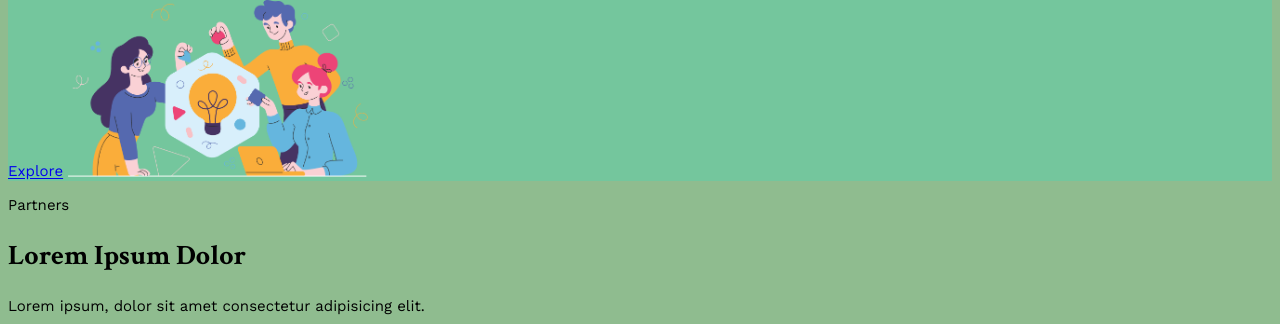
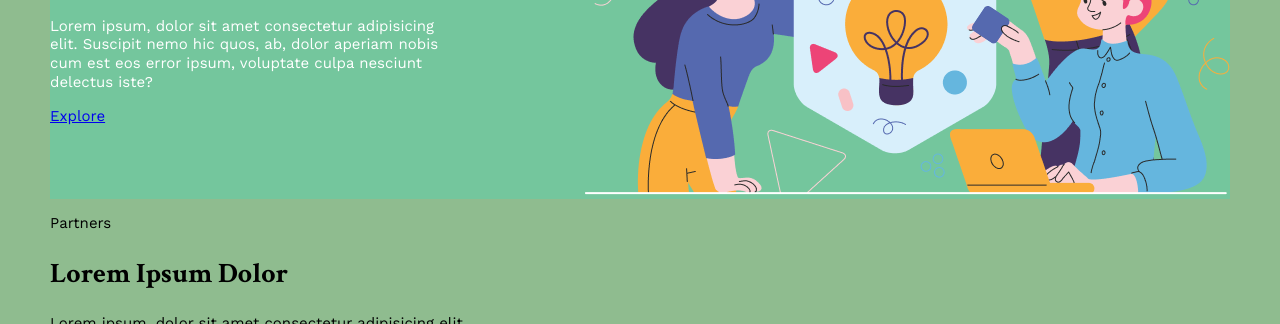
Before and after one commit to avlyceum/web-6c, a plain HTML site: page 02-website/index.html in a window 1280 px wide. Shown: the part 266-590 px from the top of the page. Drawn offline with nearby package versions, Linux system fonts and the light colour scheme.

Commit message:
feat: design system, hero update

```diff
--- a/02-website/index.html
+++ b/02-website/index.html
@@ -7,49 +7,10 @@
     <link rel="preconnect" href="https://fonts.googleapis.com">
     <link rel="preconnect" href="https://fonts.gstatic.com" crossorigin>
     <link href="https://fonts.googleapis.com/css2?family=Crimson+Text:ital,wght@0,400;0,600;0,700;1,400;1,600;1,700&family=Work+Sans:ital,wght@0,100..900;1,100..900&display=swap" rel="stylesheet">
-    <style>
-        body {
-            font-family: "Work Sans", sans-serif;
-            font-size: 15px;
-            font-weight: normal;
-            line-height: 125%; /* 1.25 18.75px */
-        }
-        h1, h2, h3 {
-            font-family: "Crimson Text", serif;
-            font-weight: bold;
-            line-height: 125%;
-        }
-        h1 {
-            font-size: 40px;
-        }
-        h2 {
-            font-size: 32px;
-        }
-        h2 {
-            font-size: 28px;
-        }
-
-        header nav a {
-            color: white;
-            text-decoration: none;
-        }
-        header nav a:hover {
-            text-decoration: underline;
-        }
-
-        .hero {
-            background-color: #74C69D;
-            color: #FFFFFF;
-        }
-        .subtitle {
-            font-size: 16px;
-            font-weight: bold;
-            letter-spacing: 5px;
-        }
-    </style>
+    <link rel="stylesheet" href="style.css">
 </head>
 <body style="background-color: darkseagreen;">
-    <header>
+    <header class="container">
         <a href="/">
             <img src="images/logo.svg" alt="Logo Start" width="187" />
         </a>
@@ -63,15 +24,19 @@
 
     <main>
 
-        <section class="hero">
-            <p class="subtitle">WELCOME</p>
-            <h1>Lorem ipsum dolor sit amet consectetur </h1>
-            <p>Lorem ipsum, dolor sit amet consectetur adipisicing elit. Suscipit nemo hic quos, ab, dolor aperiam nobis cum est eos error ipsum, voluptate culpa nesciunt delectus iste?</p>
-            <a href="#">Explore</a>
-            <img src="images/hero.png" alt="Team" width="300" />
+        <section class="hero container">
+            <div>
+                <p class="subtitle">WELCOME</p>
+                <h1>Lorem ipsum dolor sit amet consectetur </h1>
+                <p>Lorem ipsum, dolor sit amet consectetur adipisicing elit. Suscipit nemo hic quos, ab, dolor aperiam nobis cum est eos error ipsum, voluptate culpa nesciunt delectus iste?</p>
+                <a href="#">Explore</a>
+            </div>
+            <div class="hero__image">
+                <img src="images/hero.png" alt="Team" />
+            </div>
         </section>
 
-        <section>
+        <section class="container">
             <p>Partners</p>
             <h2>Lorem Ipsum Dolor</h2>
             <p>Lorem ipsum, dolor sit amet consectetur
@@ -82,7 +47,7 @@
             <a href="#">Learn more</a>
         </section>
 
-        <section>
+        <section class="container">
             <article>
                 <h2>Lorem ipsum dolor sit amet consectetur </h2>
                 <p>Lorem ipsum, dolor sit amet consectetur adipisicing elit. Suscipit nemo hic quos, ab, dolor aperiam nobis cum est eos error ipsum, voluptate culpa nesciunt delectus iste?</p>
@@ -97,7 +62,7 @@
             </article>
         </section>
 
-        <section>
+        <section class="container">
             <p>Team</p>
             <h2>Our Talents</h2>
             <p>Lorem ipsum, dolor sit amet consectetur
@@ -129,7 +94,7 @@
 
     </main>
 
-    <footer>
+    <footer class="container">
         <nav>
             <a href="#fb">
                 <img src="images/social-fb.svg" alt="Facebook" />
--- /dev/null
+++ b/02-website/style.css
@@ -0,0 +1,71 @@
+:root {
+  --font-heading: 'Crimson Text', serif;
+  --font-body: 'Work Sans', sans-serif;
+
+  --color-primary: #74c69d;
+  --color-primary-75: rgba(116, 198, 157, 0.75);
+  --color-primary-50: rgba(116, 198, 157, 0.5);
+  --color-primary-25: rgba(116, 198, 157, 0.25);
+
+  --color-white: #ffffff;
+  --color-white-75: rgba(255, 255, 255, 0.75);
+  --color-white-50: rgba(255, 255, 255, 0.5);
+  --color-white-25: rgba(255, 255, 255, 0.25);
+
+  --color-dark: rgba(33, 37, 41, 1);
+  --color-dark-75: rgba(33, 37, 41, 0.75);
+  --color-dark-50: rgba(33, 37, 41, 0.5);
+  --color-dark-25: rgba(33, 37, 41, 0.25);
+}
+
+body {
+  font-family: var(--font-body);
+  font-size: 15px;
+  font-weight: normal;
+  line-height: 125%; /* 1.25 18.75px */
+}
+h1,
+h2,
+h3 {
+  font-family: var(--font-heading);
+  font-weight: bold;
+  line-height: 125%;
+}
+h1 {
+  font-size: 40px;
+}
+h2 {
+  font-size: 32px;
+}
+h2 {
+  font-size: 28px;
+}
+
+.container {
+  max-width: 1180px;
+  margin: 0 auto 0 auto;
+}
+
+header nav a {
+  color: white;
+  text-decoration: none;
+}
+header nav a:hover {
+  text-decoration: underline;
+}
+
+.hero {
+  background-color: var(--color-primary);
+  color: var(--color-white);
+  display: flex;
+  justify-content: space-between;
+  gap: 120px;
+}
+.hero__image {
+  width: 55%;
+}
+.subtitle {
+  font-size: 16px;
+  font-weight: bold;
+  letter-spacing: 5px;
+}
```
